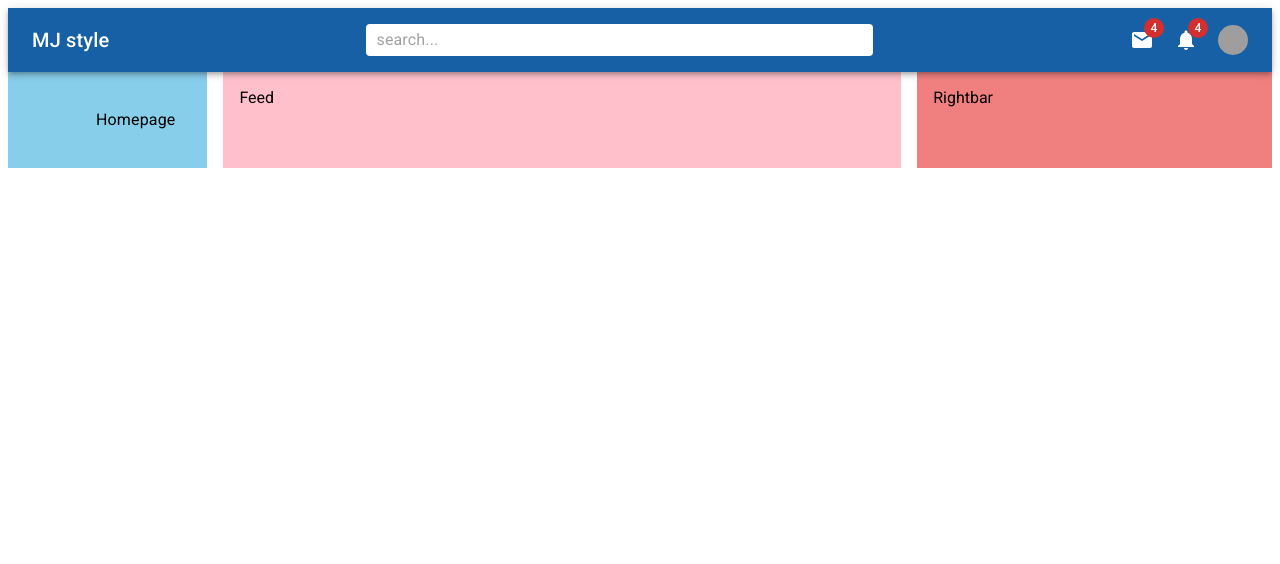
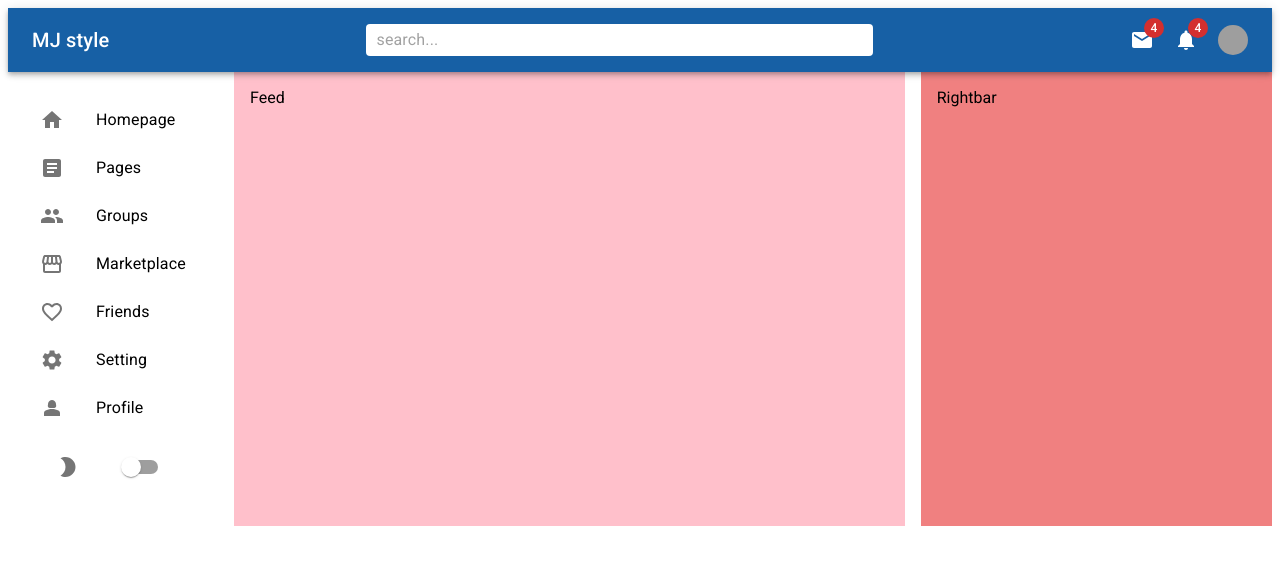
Before and after one commit to miheejb/Lamadev-react-mui-project, a React (Create React App) app: page / in a window 1280 px wide. Shown: the top 564 px of the page. Built offline with nearby package versions, Linux system fonts and the light colour scheme; grey boxes are pictures that could not be loaded.

Commit message:
Sidebar with Listbutton, icons, switch

```diff
--- a/src/components/Sidebar.jsx
+++ b/src/components/Sidebar.jsx
@@ -1,21 +1,89 @@
-import { Box, List, ListItem,ListItemButton,ListItemIcon, ListItemText, } from "@mui/material"
+import { Box, List, ListItem,ListItemButton,ListItemIcon, ListItemText,Switch } from "@mui/material"
+import HomeIcon from "@mui/icons-material/Home";
+import Person2Icon from "@mui/icons-material/Person2";
+import ArticleIcon from "@mui/icons-material/Article";
+import SettingsIcon from "@mui/icons-material/Settings";
+import GroupIcon from "@mui/icons-material/Group";
+import StorefrontIcon from "@mui/icons-material/Storefront";
+import ModeNightIcon from "@mui/icons-material/ModeNight";
+import FavoriteBorderIcon from "@mui/icons-material/FavoriteBorder";
 
 
 export const Sidebar = () => {
   return (
-    <Box bgcolor='skyblue' flex={1} p={2} xs={{display: {xs: "none", sm:"block"}}}>
-
+    <Box
+      bgcolor="none"
+      flex={1}
+      p={2}
+      xs={{ display: { xs: "none", sm: "block" } }}
+    >
       <List>
         <ListItem disablePadding>
-            <ListItemButton compo>
+          <ListItemButton component="a" href="#home">
             <ListItemIcon>
-
+              <HomeIcon />
             </ListItemIcon>
             <ListItemText primary="Homepage" />
           </ListItemButton>
         </ListItem>
+        <ListItem disablePadding>
+          <ListItemButton component="a" href="#pages">
+            <ListItemIcon>
+              <ArticleIcon />
+            </ListItemIcon>
+            <ListItemText primary="Pages" />
+          </ListItemButton>
+        </ListItem>
+        <ListItem disablePadding>
+          <ListItemButton component="a" href="#groups">
+            <ListItemIcon>
+              <GroupIcon />
+            </ListItemIcon>
+            <ListItemText primary="Groups" />
+          </ListItemButton>
+        </ListItem>
+
+        <ListItem disablePadding>
+          <ListItemButton component="a" href="#marketp=lace">
+            <ListItemIcon>
+              <StorefrontIcon />
+            </ListItemIcon>
+            <ListItemText primary="Marketplace" />
+          </ListItemButton>
+        </ListItem>
+        <ListItem disablePadding>
+          <ListItemButton component="a" href="#friends">
+            <ListItemIcon>
+              <FavoriteBorderIcon />
+            </ListItemIcon>
+            <ListItemText primary="Friends" />
+          </ListItemButton>
+        </ListItem>
+        <ListItem disablePadding>
+          <ListItemButton component="a" href="#setting">
+            <ListItemIcon>
+              <SettingsIcon />
+            </ListItemIcon>
+            <ListItemText primary="Setting" />
+          </ListItemButton>
+        </ListItem>
+        <ListItem disablePadding>
+          <ListItemButton component="a" href="#profile">
+            <ListItemIcon>
+              <Person2Icon />
+            </ListItemIcon>
+            <ListItemText primary="Profile" />
+          </ListItemButton>
+        </ListItem>
+        <ListItem>
+          <ListItemButton>
+            <ListItemIcon>
+              <ModeNightIcon />
+            </ListItemIcon>
+            <Switch  />
+          </ListItemButton>
+        </ListItem>
       </List>
-
     </Box>
-  )
+  );
 }
```
Lines whose indentation alone changed are shown as unchanged.
